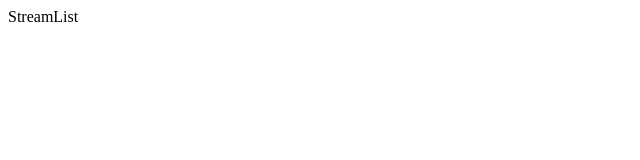
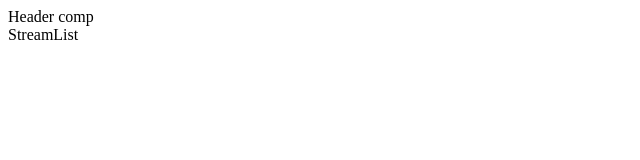
Before and after one commit to immayurpanchal/react-twitch-clone, a React (Create React App) app: page / in a window 1280 px wide. Shown: the top 160 px of the page, without its empty margins (0-640 px from the left). Built offline with nearby package versions, Linux system fonts and the light colour scheme.

Commit message:
Header boilerplater Added

```diff
--- a/src/App.js
+++ b/src/App.js
@@ -5,10 +5,12 @@ import StreamCreate from './components/streams/StreamCreate';
 import StreamEdit from './components/streams/StreamEdit';
 import StreamDelete from './components/streams/StreamDelete';
 import StreamShow from './components/streams/StreamShow';
+import Header from './components/Header';
 
 const App = () => {
 	return (
 		<BrowserRouter>
+			<Header />
 			<div>
 				<Route path='/' exact component={StreamList} />
 				<Route path='/streams/new' exact component={StreamCreate} />
--- /dev/null
+++ b/src/components/Header.js
@@ -0,0 +1,7 @@
+import React from 'react';
+
+const Header = () => {
+	return <div>Header comp</div>;
+};
+
+export default Header;
```
